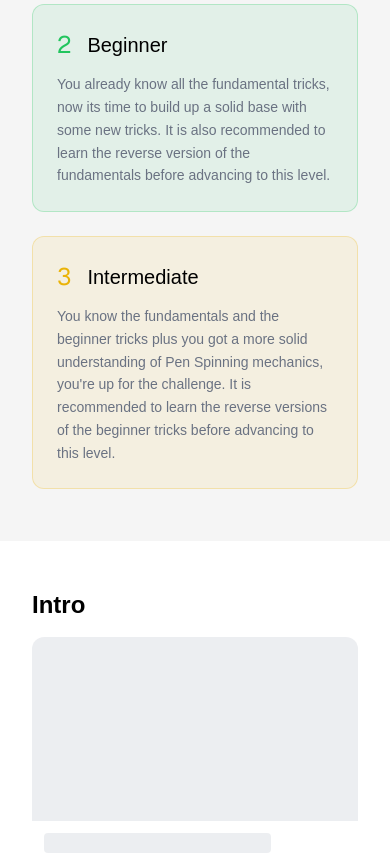
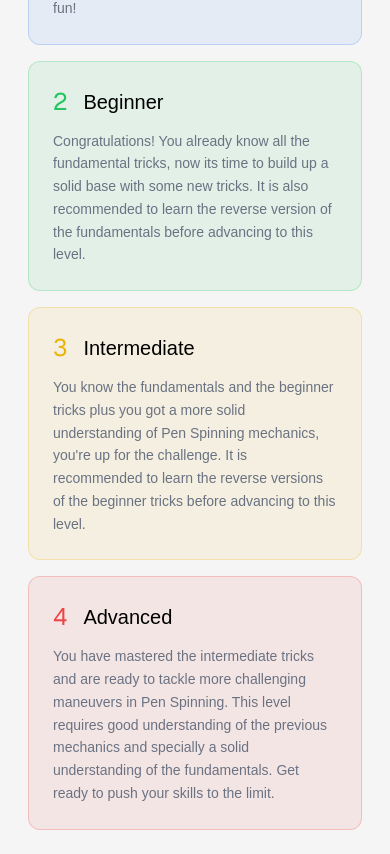
Before and after one commit to AllwarsGIT/penspinning-academy, a Next.js app: page /learn in a window 390 px wide. Shown: the part 980-1834 px from the top of the page. Built offline with nearby package versions, Linux system fonts and the light colour scheme.

Commit message:
SkillList section responsive and finished

```diff
--- a/src/app/learn/page.tsx
+++ b/src/app/learn/page.tsx
@@ -47,8 +47,10 @@ function TricksPage() {
             {/* Skill range block */}
             <div className=" bg-whitePrimary dark:bg-blackPrimary w-full min-h-1/6 p-5 py-10 flex flex-col justify-center items-center transition-colors ease-in-out duration-500 ">
                 <h2 className="text-3xl font-inter">Skill levels</h2>
-                {/* <SkillCarousel /> */}
-                <SkillList />
+
+                <div className="flex flex-col items-start lg:grid lg:grid-cols-2 items-stretch">
+                    <SkillList />
+                </div>
 
             </div>
 
--- a/src/components/infoCard.tsx
+++ b/src/components/infoCard.tsx
@@ -10,7 +10,7 @@ type InfoCardProps = {
 function InfoCard({ number=0 ,name="", description="", color="" }: InfoCardProps) {
     return (
         <div
-            className="group relative rounded-xl p-6 transition-all duration-500"
+            className="group relative rounded-xl p-6 transition-all duration-500 h-full"
             style={{
                 border: `1px solid ${color}40`,
                 backgroundColor: `${color}15`,
@@ -29,7 +29,7 @@ function InfoCard({ number=0 ,name="", description="", color="" }: InfoCardProps
                     {name}
                 </h4>
             </div>
-            <p className="text-sm leading-relaxed text-gray-500 dark:text-gray-400 group-hover:text-gray-800 dark:group-hover:text-gray-300 transition-colors">
+            <p className="text-sm leading-relaxed text-gray-500 dark:text-gray-400 group-hover:text-gray-800 dark:group-hover:text-gray-300 transition-colors duration-300">
                 {description}
             </p>
         </div>
--- a/src/components/skillList.tsx
+++ b/src/components/skillList.tsx
@@ -5,13 +5,13 @@ const skillRanges = [
     {
         number: 1,
         name: "Fundamentals",
-        description: "On this level, you will learn the 4 fundamental tricks, these tricks are required for all the future tricks you learn. ",
+        description: "Welcome to the hobby! On this level, you will learn the 4 fundamental tricks, these tricks are required for all the future tricks you learn. How well you learn these tricks will determine how easily you can learn future tricks. Have fun! ",
         color: "#3b82f6"
     },
     {
         number: 2,
         name: "Beginner",
-        description:"You already know all the fundamental tricks, now its time to build up a solid base with some new tricks. It is also recommended to learn the reverse version of the fundamentals before advancing to this level.",
+        description:"Congratulations! You already know all the fundamental tricks, now its time to build up a solid base with some new tricks. It is also recommended to learn the reverse version of the fundamentals before advancing to this level.",
         color: "#22c55e"
     },
     {
@@ -19,14 +19,26 @@ const skillRanges = [
         name: "Intermediate",
         description:"You know the fundamentals and the beginner tricks plus you got a more solid understanding of Pen Spinning mechanics, you're up for the challenge. It is recommended to learn the reverse versions of the beginner tricks before advancing to this level.",
         color: "#eab308"
-    }
+    },
+    {
+        number: 4,
+        name: "Advanced",
+        description:"You have mastered the intermediate tricks and are ready to tackle more challenging maneuvers in Pen Spinning. This level requires good understanding of the previous mechanics and specially a solid understanding of the fundamentals. Get ready to push your skills to the limit.",
+        color: "#ef4444"
+    },
+    // {
+    //     number: 5,
+    //     name: "Expert",
+    //     description:"You are a true master of Pen Spinning, capable of performing complex tricks and hybrids. This level demands exceptional understanding of all the previous mechanics and the ability to think outside of the box. The tricks on this category have the highest difficulty and complexity of all the ranks. ",
+    //     color: "#8b5cf6"
+    // }
 ]
 
 function skillList() {
     return (
         <>
             {skillRanges.map((range: typeof skillRanges[0]) => (
-                <div key={range.number} className={`w-full  p-3 flex flex-col items-center justify-start max-w-150 `}>
+                <div key={range.number} className={`w-full  p-2 flex flex-col  items-center justify-start max-w-150 `}>
                     <InfoCard
                         number={range.number}
                         name={range.name}
```
